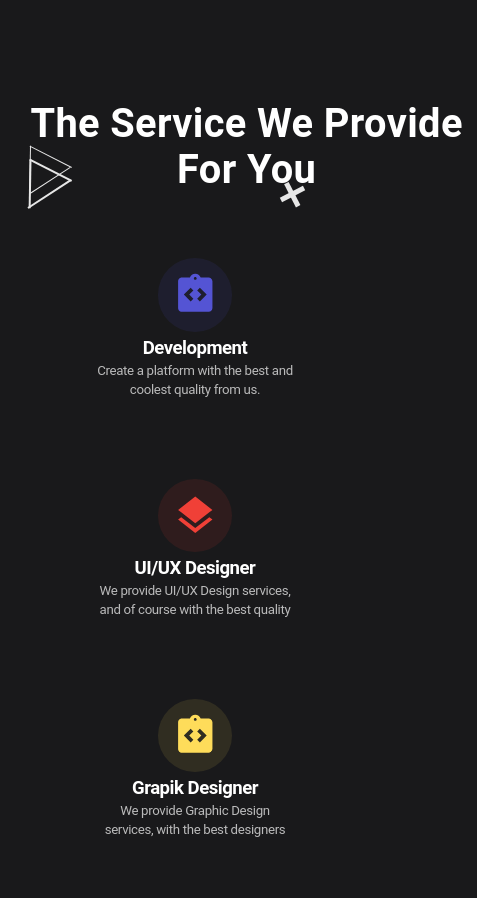
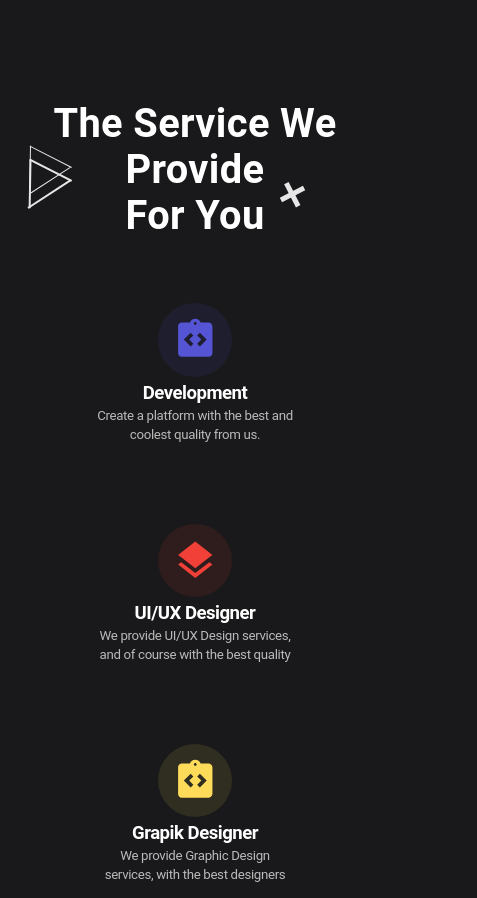
Before and after one commit to tawsifhye/agency-react, a React (Create React App) app: page / in a window 390 px wide. Shown: the part 1416-2314 px from the top of the page, 477 px wide, since content can reach past the window. Built offline with nearby package versions, Linux system fonts and the light colour scheme.

Commit message:
responsiveness fixed

```diff
--- a/src/Components/LinearBackground.js
+++ b/src/Components/LinearBackground.js
@@ -6,7 +6,7 @@ const LinearBackground = () => {
     //     setVisible(false)
     // }
 
-    console.log(window.innerWidth);
+    // console.log(window.innerWidth);
     return (
         <>
 
--- a/src/Components/Services.js
+++ b/src/Components/Services.js
@@ -165,8 +165,7 @@ const Services = () => {
             <Box sx={serviceStyle.crossIcon2} />
             <Typography
                 sx={{
-                    width: '461.26px',
-                    height: '93px',
+
                     fontWeight: 'bold',
                     fontSize: '39.8214px',
                     lineHeight: '46px',
@@ -175,7 +174,7 @@ const Services = () => {
                     margin: '0 auto',
                 }}
             >
-                The Service We Provide For You
+                The Service We Provide <br /> For You
             </Typography>
             <Grid container sx={{
                 marginTop: '64px',
```
